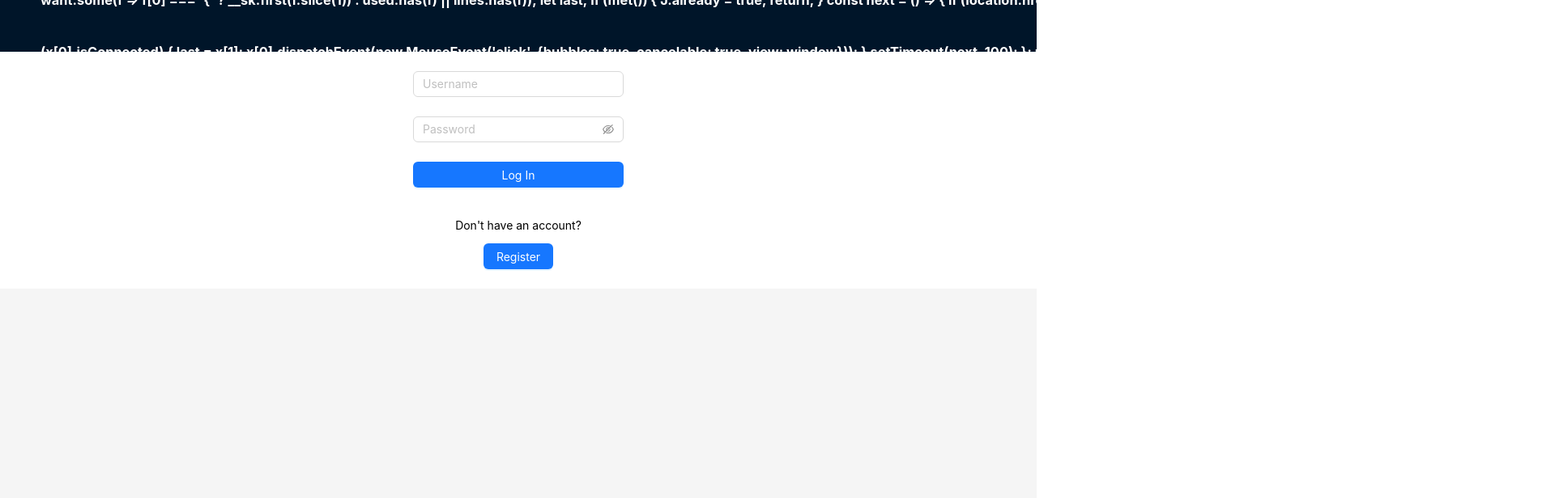
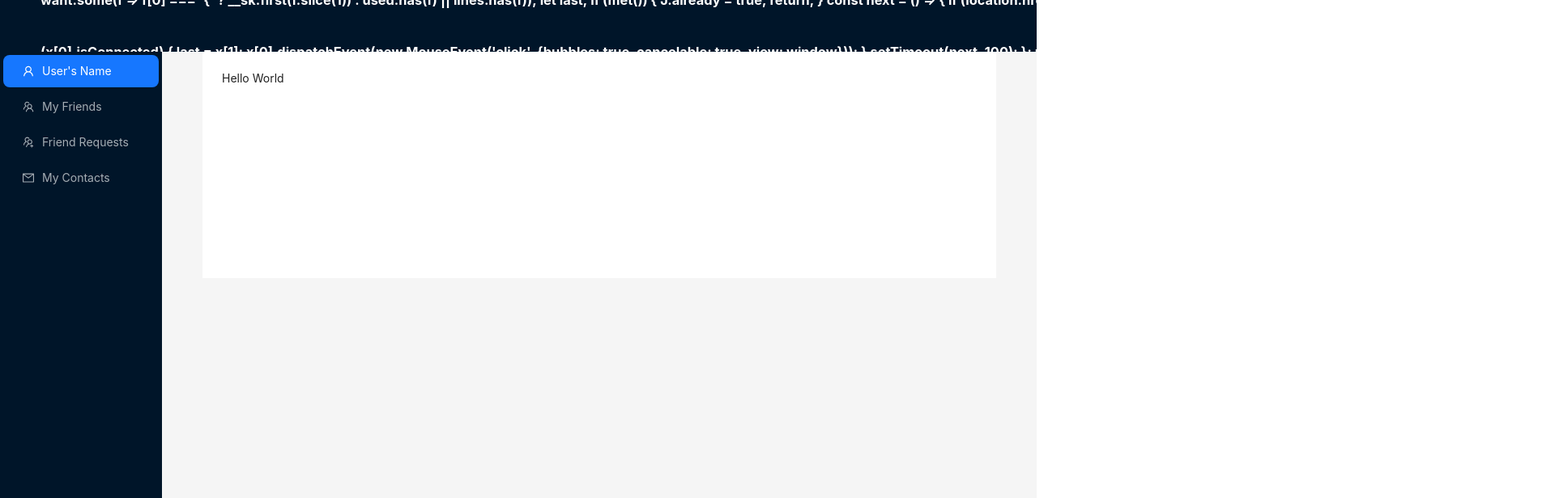
Before and after one commit to ircNewBie/for-hive-contact-list, a React (Create React App) app in the folder frontend/: page / in a window 1280 px wide. Shown: the top 616 px of the page at 81% size, 1920 px wide, since content can reach past the window. Built offline with nearby package versions, Linux system fonts and the light colour scheme.

Commit message:
revise login screen

```diff
--- /dev/null
+++ b/frontend/src/Components/Hooks/useLogin.js
@@ -0,0 +1,28 @@
+import { useMutation, useQueryClient } from "react-query";
+import fetchData from "../../utils/fetch-be";
+
+const login = async (credentials) => {
+  // Perform login request
+  const response = await fetchData("POST", "/api/user/login", credentials);
+  return response;
+  // Return the response data if needed
+};
+
+const useLogin = () => {
+  const queryClient = useQueryClient();
+
+  return useMutation(login, {
+    onSuccess: (response) => {
+      // Invalidate relevant queries in the cache after successful login
+      queryClient.invalidateQueries("userData");
+
+      // Pass the response object to the component
+      // You can perform any additional actions here
+      // For example, you can set the data in the component's state or trigger a callback function
+      // In this example, we're just logging the response
+      console.log("Login response:", response);
+    },
+  });
+};
+
+export default useLogin;
--- a/frontend/src/Components/Layout.js
+++ b/frontend/src/Components/Layout.js
@@ -1,51 +1,42 @@
-import React, { useState } from "react";
-
-import { Layout, Button } from "antd";
+import React from "react";
+import { Layout } from "antd";
 import { Sidebar } from "./Sidebar";
 import { ContentComponent } from "./ContentComponent";
-import Login from "./Pages/login";
-import RegistrationPage from "./Pages/signup";
-
+import LoginModal from "./Modals/login";
 import { useQuery } from "react-query";
-import axios from "axios";
-
-import { API_URL_LOCAL, API_URL_STAGING } from "../constants/apiConfig";
+import fetchData from "../utils/fetch-be";
 
 const { Footer, Header } = Layout;
-const isProduction = process.env.NODE_ENV === "production";
-const BASE_URL = isProduction ? API_URL_STAGING : API_URL_LOCAL;
 
-const HeaderComponent = () => {
-  const { data, isError } = useQuery("testData", fetchData);
-
-  async function fetchData() {
-    const response = await axios.get(BASE_URL + "/");
-    return response.data;
-  }
-
+const HeaderComponent = ({ isLoggedIn }) => {
+  const { data, isError } = useQuery("testData", () => fetchData("GET", "/"));
   if (isError) {
     return <div>Error occurred while fetching data</div>;
   }
 
+  let usersFullName = "";
+  const showUsersProfile = () => {
+    //  do something here
+  };
+
   return (
-    <Header
-      style={{
-        display: "flex",
-        alignItems: "center",
-      }}>
+    <Header style={{ display: "flex", alignItems: "center" }}>
       <div style={{ flexGrow: 1, color: "white" }}>
-        <h3> {data ? data : "My ContactList App"}</h3>
+        <h3>{data ? data : "My ContactList App"}</h3>
       </div>
+      {isLoggedIn && (
+        <div>
+          <button onClick={showUsersProfile}>{usersFullName}</button>
+        </div>
+      )}
+      {!isLoggedIn && <LoginModal />}
     </Header>
   );
 };
 
 const FooterComponent = () => {
   return (
-    <Footer
-      style={{
-        textAlign: "center",
-      }}>
+    <Footer style={{ textAlign: "center" }}>
       <p>
         My ContactList App ©2023 Created with AntDesign by{" "}
         <a
@@ -61,60 +52,16 @@ const FooterComponent = () => {
 };
 
 const AppLayout = () => {
-  const [loggedIn, setLoggedIn] = useState(false); // State to track login status
-  const [showRegistration, setShowRegistration] = useState(false);
-
-  const handleLogin = () => {
-    // Simulated login logic
-    // Replace this with your actual login logic
-    // For demonstration purposes, set the loggedIn state to true
-    setLoggedIn(true);
-  };
-
-  function showLoginPage() {
-    const handleRegisterClick = () => {
-      setShowRegistration(true);
-    };
-
-    return (
-      <div style={{ background: "#fff", padding: 24, minHeight: 280 }}>
-        {!showRegistration ? (
-          <>
-            <Login onLogin={handleLogin} />
-            <div
-              style={{
-                display: "flex",
-                flexDirection: "column",
-                alignItems: "center",
-              }}>
-              <p>Don't have an account?</p>
-              <Button type="primary" onClick={handleRegisterClick}>
-                Register
-              </Button>
-            </div>
-          </>
-        ) : (
-          <RegistrationPage />
-        )}
-      </div>
-    );
-  }
-
+  const isLoggedIn = false;
   return (
     <Layout className="site-layout" style={{ minHeight: "100vh" }}>
-      <HeaderComponent />
+      <HeaderComponent isLoggedIn={isLoggedIn} />
       <Layout style={{ minHeight: "100%" }}>
-        {!loggedIn ? (
-          showLoginPage()
-        ) : (
-          <>
-            <Sidebar />
-            <Layout style={{ minHeight: "100%" }}>
-              <ContentComponent />
-              <FooterComponent />
-            </Layout>
-          </>
-        )}
+        <Sidebar />
+        <Layout style={{ minHeight: "100%" }}>
+          <ContentComponent />
+          <FooterComponent />
+        </Layout>
       </Layout>
     </Layout>
   );
--- /dev/null
+++ b/frontend/src/Components/Modals/login.js
@@ -0,0 +1,84 @@
+import React, { useState } from "react";
+import { Modal, Form, Input, Button, message } from "antd";
+
+import useLogin from "../Hooks/useLogin";
+
+const LoginModal = () => {
+  const [loginData, setLoginData] = useState(null);
+  const [visible, setVisible] = useState(false);
+  const [form] = Form.useForm();
+
+  const { mutate: login, isLoading, error } = useLogin();
+
+  const onFinish = async (values) => {
+    try {
+      await login(values);
+      hideModal();
+      // setLoginData
+    } catch (error) {
+      console.error("Login failed:", error);
+    }
+  };
+
+  const showModal = () => {
+    setVisible(true);
+  };
+
+  const hideModal = () => {
+    setVisible(false);
+    form.resetFields();
+  };
+
+  return (
+    <div>
+      {!loginData && (
+        <Button type="primary" onClick={showModal}>
+          Log In
+        </Button>
+      )}
+      <Modal title="Login" open={visible} onCancel={hideModal} footer={null}>
+        <Form form={form} onFinish={onFinish}>
+          <Form.Item
+            name="email"
+            rules={[
+              {
+                required: true,
+                message: "Please enter your email",
+              },
+            ]}>
+            <Input placeholder="Username" />
+          </Form.Item>
+
+          <Form.Item
+            name="password"
+            rules={[
+              {
+                required: true,
+                message: "Please enter your password",
+              },
+            ]}>
+            <Input.Password placeholder="Password" />
+          </Form.Item>
+
+          <Form.Item>
+            <Button
+              type="primary"
+              htmlType="submit"
+              style={{ width: "100%" }}
+              loading={isLoading}>
+              Log In
+            </Button>
+          </Form.Item>
+
+          {error && (
+            <Form.Item>
+              <div style={{ color: "red" }}>{error.message}</div>
+            </Form.Item>
+          )}
+        </Form>
+      </Modal>
+    </div>
+  );
+};
+
+export default LoginModal;
--- a/frontend/src/Components/Pages/login.js
+++ /dev/null
@@ -1,50 +0,0 @@
-import React from "react";
-import { Form, Input, Button } from "antd";
-
-const Login = () => {
-  const onFinish = (values) => {
-    console.log("Received values of form:", values);
-  };
-
-  return (
-    <div
-      style={{
-        display: "flex",
-        justifyContent: "center",
-        alignItems: "center",
-        minHeight: "100%",
-      }}>
-      <Form onFinish={onFinish} style={{ maxWidth: 300 }}>
-        <Form.Item
-          name="username"
-          rules={[
-            {
-              required: true,
-              message: "Please enter your username",
-            },
-          ]}>
-          <Input placeholder="Username" />
-        </Form.Item>
-
-        <Form.Item
-          name="password"
-          rules={[
-            {
-              required: true,
-              message: "Please enter your password",
-            },
-          ]}>
-          <Input.Password placeholder="Password" />
-        </Form.Item>
-
-        <Form.Item>
-          <Button type="primary" htmlType="submit" style={{ width: "100%" }}>
-            Log In
-          </Button>
-        </Form.Item>
-      </Form>
-    </div>
-  );
-};
-
-export default Login;
--- /dev/null
+++ b/frontend/src/utils/fetch-be.js
@@ -0,0 +1,20 @@
+import { API_URL_LOCAL, API_URL_STAGING } from "../constants/apiConfig";
+import axios from "axios";
+
+const isProduction = process.env.NODE_ENV === "production";
+const BASE_URL = isProduction ? API_URL_STAGING : API_URL_LOCAL;
+
+const fetchData = async function (method = "GET", apiRoute, payload) {
+  const url = `${BASE_URL}${apiRoute}`;
+
+  const config = {
+    method,
+    url,
+    ...(method === "GET" ? { params: payload } : { data: payload }),
+  };
+  const response = await axios(config);
+
+  return response.data;
+};
+
+export default fetchData;
```
